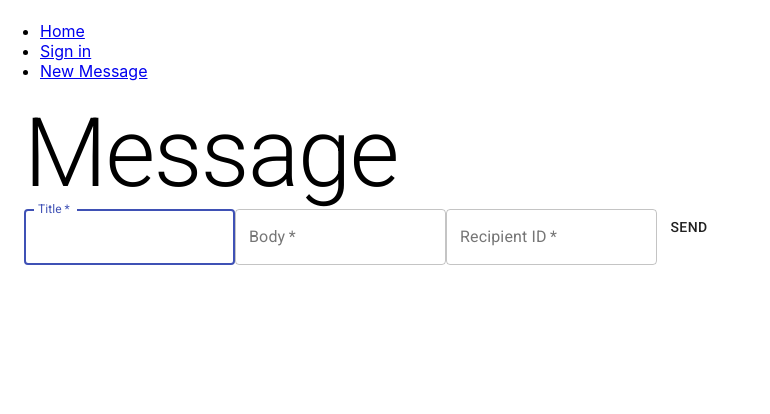
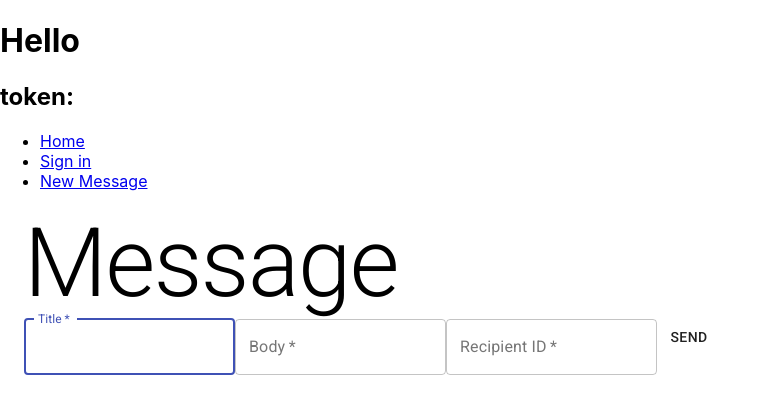
Before and after one commit to darrylforbes/open-when, a React (Create React App) app in the folder frontend/: page /message in a window 1280 px wide. Shown: the top 414 px of the page, without its empty margins (0-770 px from the left). Built offline with nearby package versions, Linux system fonts and the light colour scheme.

Commit message:
Add comments; Clean up code

```diff
--- a/frontend/src/App.js
+++ b/frontend/src/App.js
@@ -14,10 +14,13 @@ const App = () => {
   const [user, setUser] = useState(null);
   const [token, setToken] = useState(null)
 
+  // TODO: Use react router <Redirect /> to force login when no token
+  // TODO: Update backend to require authentication then pass token
+
   return (
     <Router>
-      <h1>{user ? user.username : ''}</h1>
-      <h2>{token}</h2>
+      <h1>Hello {user ? user.username : ''}</h1>
+      <h2>token: {token}</h2>
       <ul>
         <li>
           <Link to='/'>Home</Link>
--- a/frontend/src/components/MessageForm.js
+++ b/frontend/src/components/MessageForm.js
@@ -49,9 +49,6 @@ const MessageForm = ({ user }) => {
     <Container>
       <Box>
         <Typography variant='h1'>Message</Typography>
-        <Typography variant='h2'>{title}</Typography>
-        <Typography variant='h2'>{body}</Typography>
-        <Typography variant='h2'>{recipientId}</Typography>
         <form>
           <TextField
             id='title'
```
